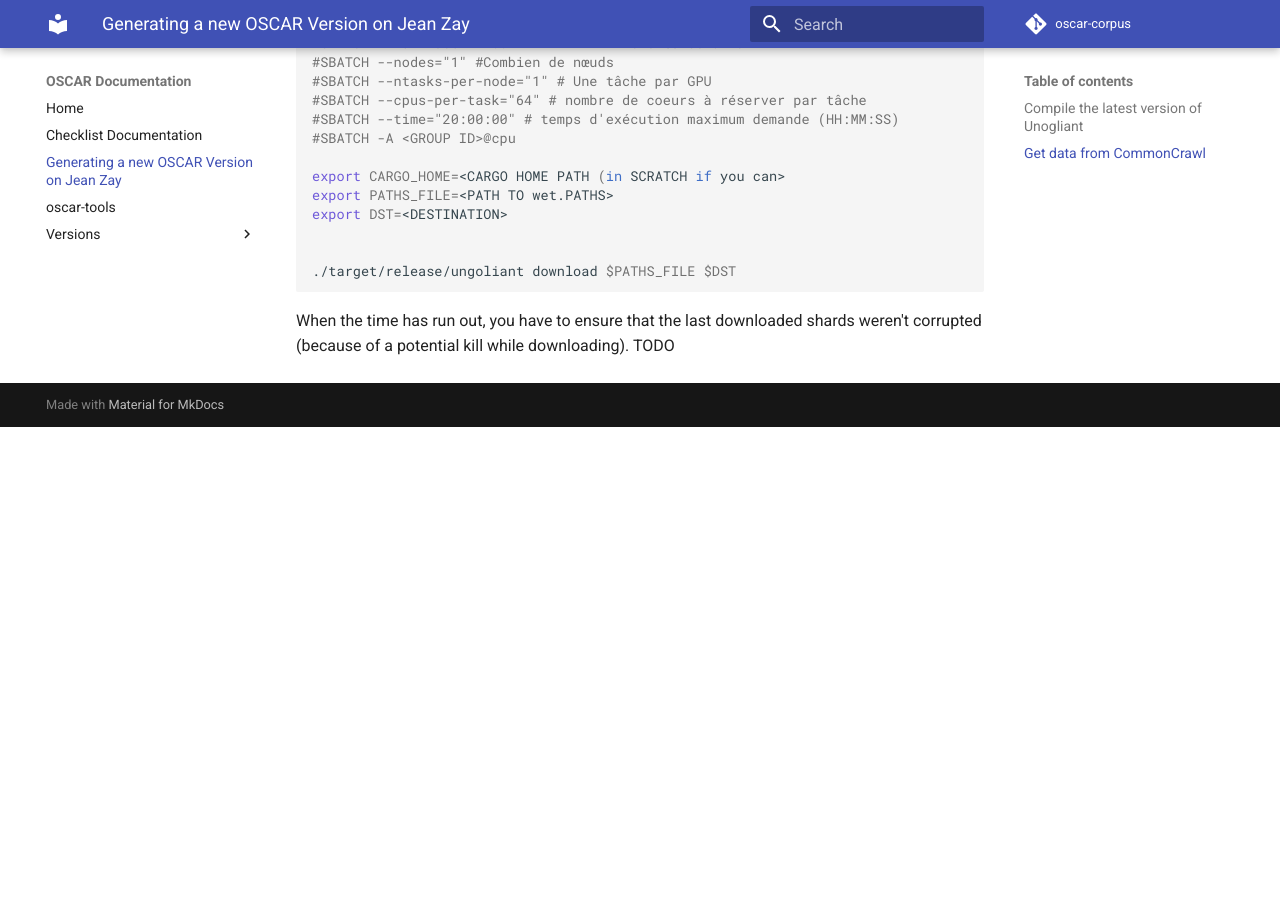
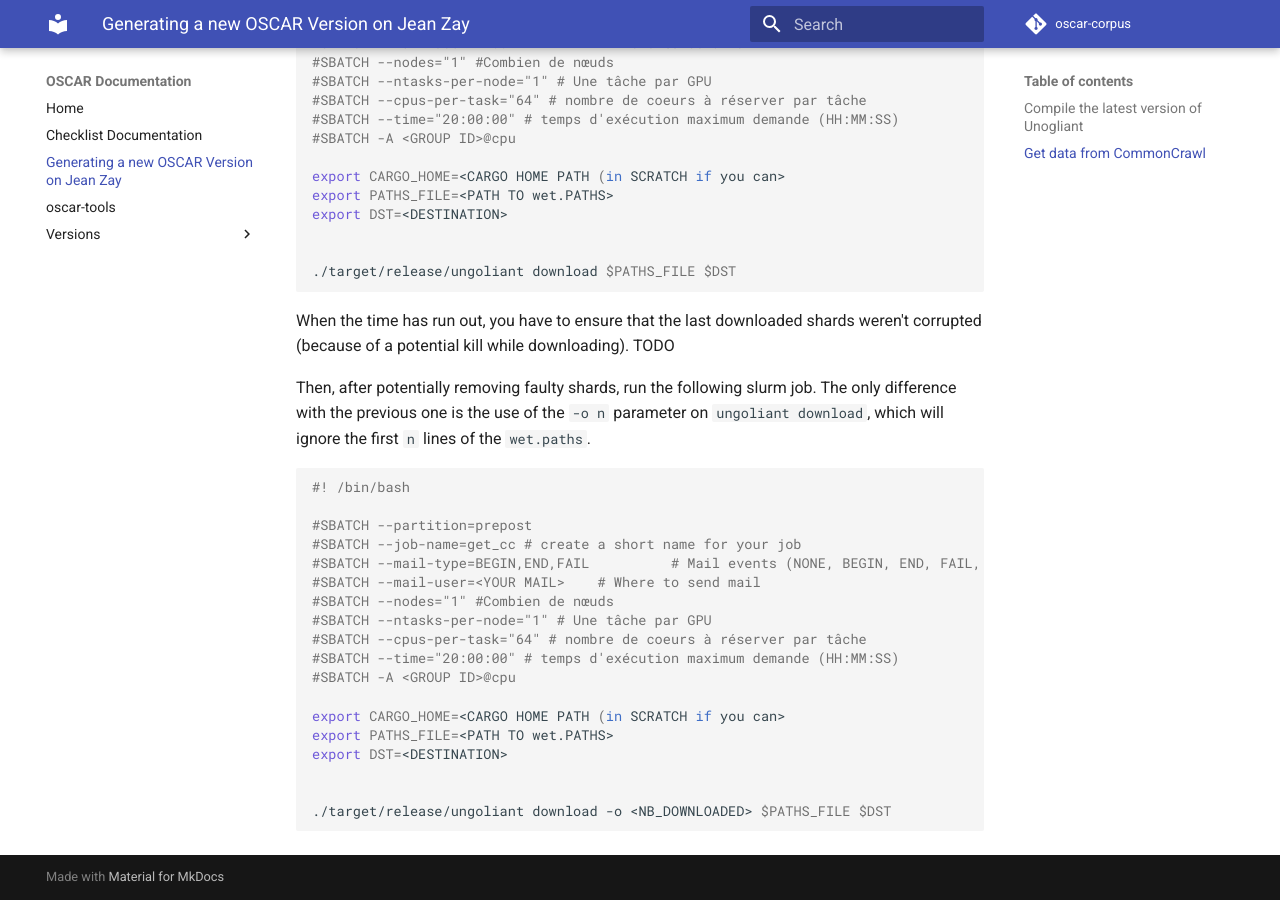
Before and after one commit to oscar-project/documentation, an MkDocs documentation site: the page built from docs/generation-jeanzay.md, in a window 1280 px wide and 900 px high, scrolled down 779 px. Built offline with MkDocs 1.6.1 and Material for MkDocs 9.7.7, drawn with Linux system fonts in a browser that asks for light colours; comment, search, counter and statistics services are not loaded; before the commit the page ends 1206 px from its top, so only the background shows below that.

Commit message:
Update generation-jeanzay.md

````diff
--- a/docs/generation-jeanzay.md
+++ b/docs/generation-jeanzay.md
@@ -42,3 +42,27 @@
 ```
 
 When the time has run out, you have to ensure that the last downloaded shards weren't corrupted (because of a potential kill while downloading). TODO
+
+Then, after potentially removing faulty shards, run the following slurm job.
+The only difference with the previous one is the use of the `-o n` parameter on `ungoliant download`, which will ignore the first `n` lines of the `wet.paths`.
+
+```bash
+#! /bin/bash
+
+#SBATCH --partition=prepost
+#SBATCH --job-name=get_cc # create a short name for your job
+#SBATCH --mail-type=BEGIN,END,FAIL          # Mail events (NONE, BEGIN, END, FAIL, ALL)
+#SBATCH --mail-user=<YOUR MAIL>    # Where to send mail
+#SBATCH --nodes="1" #Combien de nœuds
+#SBATCH --ntasks-per-node="1" # Une tâche par GPU
+#SBATCH --cpus-per-task="64" # nombre de coeurs à réserver par tâche
+#SBATCH --time="20:00:00" # temps d'exécution maximum demande (HH:MM:SS)
+#SBATCH -A <GROUP ID>@cpu
+
+export CARGO_HOME=<CARGO HOME PATH (in SCRATCH if you can>
+export PATHS_FILE=<PATH TO wet.PATHS>
+export DST=<DESTINATION>
+
+
+./target/release/ungoliant download -o <NB_DOWNLOADED> $PATHS_FILE $DST
+```
````
